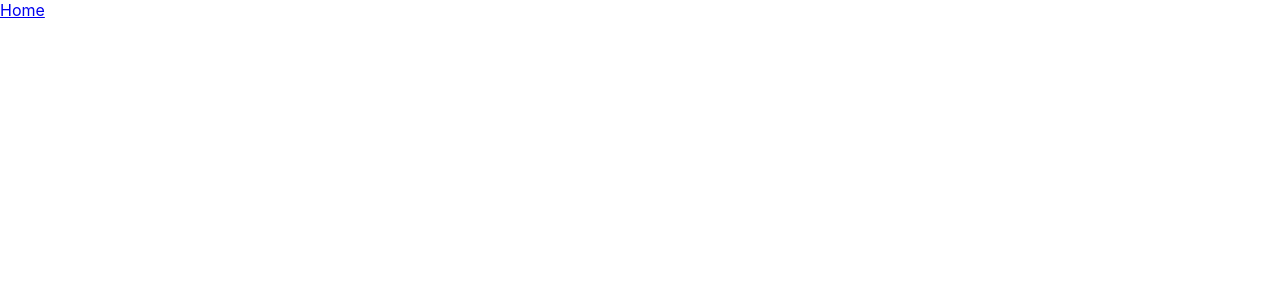
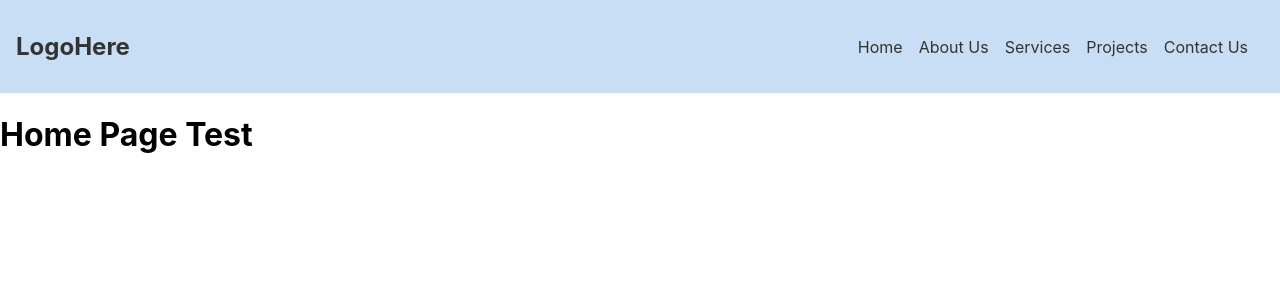
Before and after one commit to filippbrokhman/webprojecta, a React (Create React App) app in the folder webmockupv/: page / in a window 1280 px wide. Before the commit this address had no page. Shown: the top 300 px of the page. Built offline with nearby package versions, Linux system fonts and the light colour scheme.

Commit message:
Got the browser navigation working

```diff
--- a/webmockupv/src/App.js
+++ b/webmockupv/src/App.js
@@ -19,7 +19,11 @@ function App() {
     <NavBar></NavBar>
     <div>
       <Routes>
-        <Route path='/Home' element={<Home></Home>}></Route>
+        <Route path='/' element={<Home/>}></Route>
+        <Route path='/AboutUs' element={<AboutUs/>}></Route>
+        <Route path='/Services' element={<Services/>}></Route>
+        <Route path='/Projects' element={<Projects/>}></Route>
+        <Route path='/ContactUs' element={<ContactUs/>}></Route>
       </Routes>
     </div>
    </>
--- a/webmockupv/src/components/NavBar.js
+++ b/webmockupv/src/components/NavBar.js
@@ -2,45 +2,32 @@ import React from "react";
 import './NavBar.css';
 import {Link} from 'react-router-dom';
 
-/*
-const NavBar = () => {
+const NavBar=()=> {
     return (
-
-        <nav className="navbar">
+        <div className="navbar">
             <div className="navbar-left">
-                <a href="/" className="logo">
+                <h1 className="logo">
                     LogoHere
-                </a>
+                </h1>
             </div>
             <div className="navbar-right">
                 <ul className="nav-links">
                     <li>
-                        <a href="/Home">Home</a>
+                        <Link to="/">Home</Link>
                     </li>
                     <li>
-                        <a href="/AboutUs">About Us</a>
+                        <Link to="/AboutUs">About Us</Link>
                     </li>
                     <li>
-                        <a href="/Services">Services</a>
+                        <Link to="/Services">Services</Link>
                     </li>
                     <li>
-                        <a href="/Projects">Projects</a>
+                        <Link to="/Projects">Projects</Link>
                     </li>
                     <li>
-                        <a href="/ContactUs">Contact Us</a>
+                        <Link to="/ContactUs">Contact Us</Link>
                     </li>
                 </ul>
-            </div>
-        </nav>
-    );
-};
-*/
-
-const NavBar=()=> {
-    return (
-        <div className="navBar">
-            <div className="Home">
-                <Link to="/Home">Home</Link>
             </div>
         </div>
     )
```
